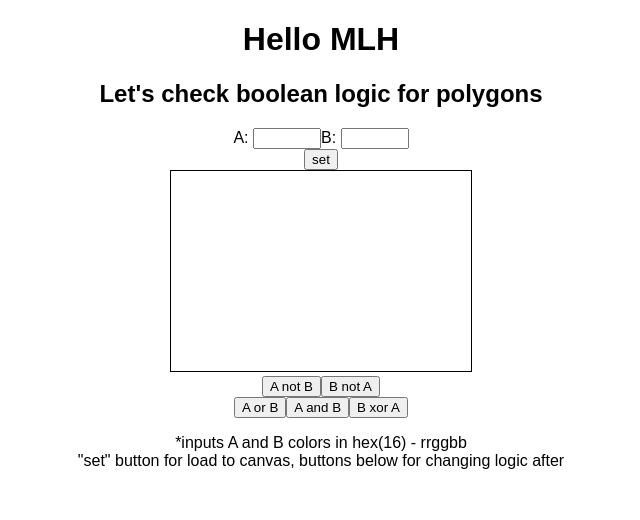
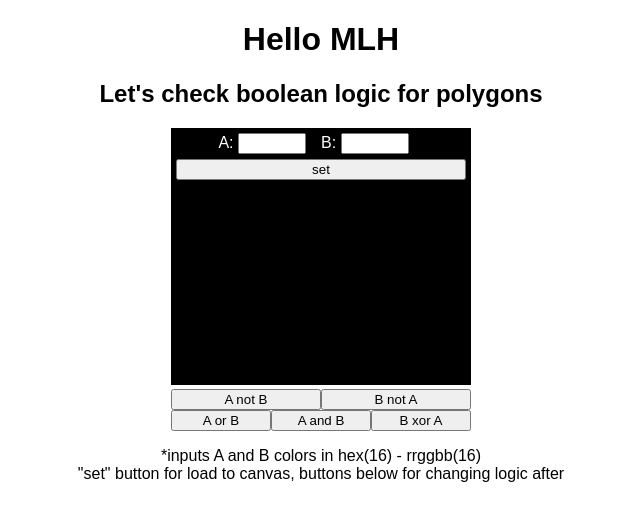
Before and after one commit to bazylevnik0/mlh0623, a React (Create React App) app: page / in a window 1280 px wide. Shown: the top 520 px of the page, without its empty margins (319-959 px from the left). Built offline with nearby package versions, Linux system fonts and the light colour scheme.

Commit message:
Update App.js and styles.css

```diff
--- a/src/App.js
+++ b/src/App.js
@@ -182,27 +182,38 @@ export default function App() {
             maxLength="6"
           ></input>
           <br />
-          <button onClick={set}>set</button>
+          <button id="set" onClick={set}>
+            set
+          </button>
         </div>
         <div className="Draw">
           <canvas className="Canvas" width="300" height="200"></canvas>
         </div>
         <div className="Control">
-          <button onClick={fAnotB}>A not B</button>
-          <button onClick={fBnotA}>B not A</button>
+          <button className="control1" onClick={fAnotB}>
+            A not B
+          </button>
+          <button className="control1" onClick={fBnotA}>
+            B not A
+          </button>
           <br />
-          <button onClick={fAorB}>A or B</button>
-          <button onClick={fAandB}>A and B</button>
-          <button onClick={fAxorB}>B xor A</button>
+          <button className="control2" onClick={fAorB}>
+            A or B
+          </button>
+          <button className="control2" onClick={fAandB}>
+            A and B
+          </button>
+          <button className="control2" onClick={fAxorB}>
+            B xor A
+          </button>
           <br />
         </div>
-        <p>
-          *inputs A and B colors in hex(16) - rrggbb
-          <br />
-          "set" button for load to canvas, buttons below for changing logic
-          after
-        </p>
       </div>
+      <p>
+        *inputs A and B colors in hex(16) - rrggbb(16)
+        <br />
+        "set" button for load to canvas, buttons below for changing logic after
+      </p>
     </div>
   );
 }
--- a/src/styles.css
+++ b/src/styles.css
@@ -3,7 +3,7 @@
   text-align: center;
 }
 .Canvas {
-  border: 1px solid black;
+  background-color: black;
 }
 .InputValue {
   width: 10px;
@@ -11,3 +11,26 @@
 .InputColor {
   width: 60px;
 }
+.Box {
+  width: 300px;
+  text-align: center;
+  display: inline-block;
+}
+.Input {
+  padding: 5px;
+  background-color: black;
+  color: white;
+}
+input {
+  margin-right: 15px;
+}
+#set {
+  width: 100%;
+  margin-top: 5px;
+}
+.control1 {
+  width: 150px;
+}
+.control2 {
+  width: 100px;
+}
```
